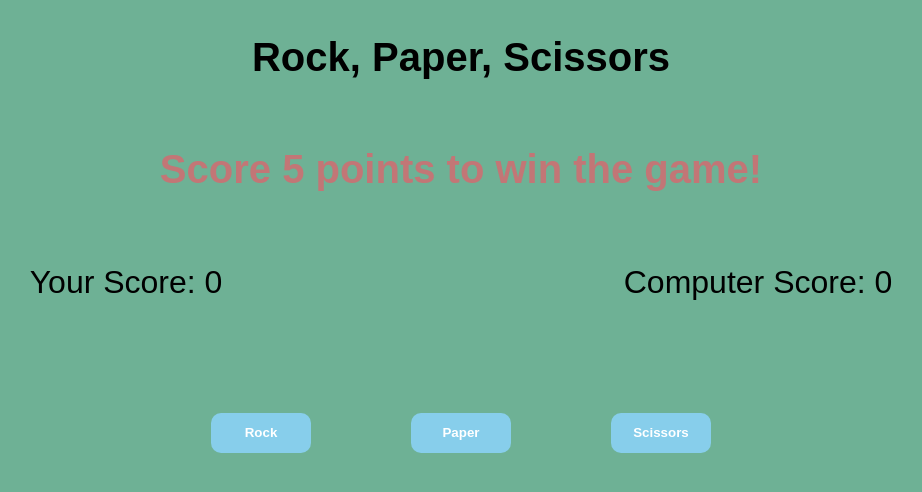
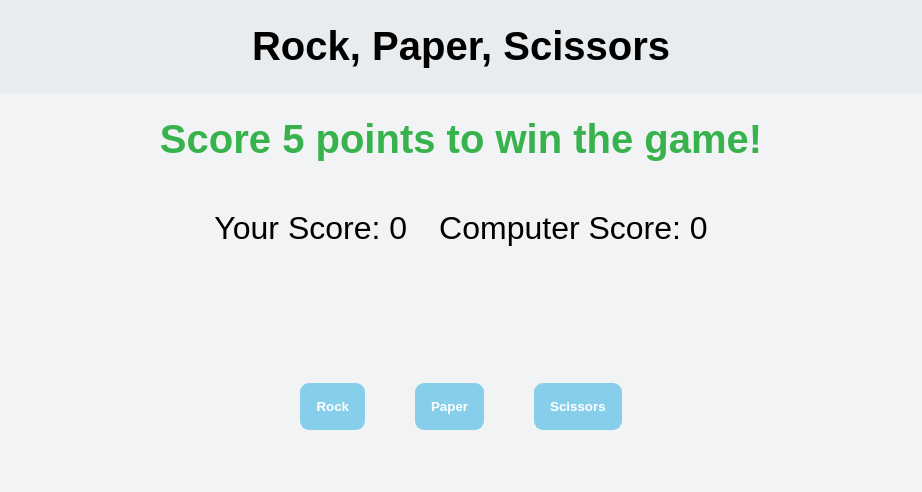
Before and after one commit to ardalum/rock-paper-scissors, a plain HTML site: page index.html in a window 1280 px wide. Shown: the whole page, without its empty margins (179-1101 px from the left). Drawn offline with Linux system fonts and the light colour scheme.

Commit message:
change the UI

```diff
--- a/index.html
+++ b/index.html
@@ -7,14 +7,18 @@
     <link rel="stylesheet" href="style.css" />
   </head>
   <body>
-    <div class="header">
-      <h1 class="game-name">Rock, Paper, Scissors</h1>
-    </div>
+    <header>
+      <div class="header">
+        <h1 class="game-name">Rock, Paper, Scissors</h1>
+      </div>
+    </header>
+    <section class="sub-heading">
 
-    <div class="round">
-      <p class="play">
-        Score <span class="number-game"></span> points to win the game!
-      </p>
+      <div class="round">
+        <h2 class="play">
+          Score <span class="number-game"></span> points to win the game!
+        </h2>
+      </section>
     </div>
     <div class="scores">
       <p class="scr1">Your Score: <span class="your-score"></span></p>
--- a/style.css
+++ b/style.css
@@ -1,10 +1,16 @@
 * {
+  padding: 0;
+  margin: 0;
   box-sizing: border-box;
+}
+
+html {
+  font-size: 62.5%;
 }
 
 body {
   font-family: sans-serif;
-  background-color: rgb(110, 177, 149);
+  background-color: #f1f3f5;
 }
 
 .header {
@@ -12,6 +18,12 @@ body {
   align-items: center;
   /* background-color: #d8d7d7; */
   justify-content: center;
+  background-color: #e9ecef;
+  padding: 2.4rem 0;
+}
+
+.sub-heading {
+  padding: 2.4rem 0;
 }
 
 .round {
@@ -23,7 +35,7 @@ body {
 .play {
   font-size: 40px;
   font-weight: bold;
-  color: rgb(194, 118, 118);
+  color: #37b24d;
 }
 
 .game-name {
@@ -33,8 +45,11 @@ body {
 
 .scores {
   display: flex;
-  justify-content: space-around;
+  justify-content: center;
   align-items: center;
+  gap: 3.2rem;
+  padding: 2.4rem 0;
+  margin-bottom: 3.2rem;
 }
 
 .scr1,
@@ -49,23 +64,24 @@ body {
 }
 
 .message {
-  font-size: 40px;
+  font-size: 4rem;
+  padding: 2.4rem 0;
+  margin-bottom: 3.2rem;
 }
 
 .button-container {
   display: flex;
   align-items: center;
   justify-content: center;
-  gap: 100px;
+  gap: 5rem;
 }
 
 .btn1,
 .btn2,
 .btn3 {
-  padding: 0.8rem;
-  width: 100px;
-  border-radius: 10px;
-  background: skyblue;
+  padding: 1.6rem;
+  border-radius: 9px;
+  background: #87ceeb;
   border-color: aqua;
   outline: none;
   border: none;
@@ -74,8 +90,9 @@ body {
   color: white;
 }
 
-.btn:hover {
-  background-color: white;
+.btn:hover,
+.btn:active {
+  background-color: #36525e;
   color: black;
 }
 
@@ -83,13 +100,13 @@ body {
   display: flex;
   justify-content: center;
   align-items: center;
+  margin-bottom: 3.2rem;
 }
 
 .reload {
   display: none;
-  padding: 0.8rem;
-  width: 100px;
-  border-radius: 10px;
+  padding: 1rem;
+  border-radius: 9px;
   background: skyblue;
   border-color: aqua;
   outline: none;
@@ -109,5 +126,5 @@ body {
 .result-message {
   font-size: 50px;
   font-weight: bolder;
-  color: rgb(141, 8, 8);
+  color: #870808;
 }
```
